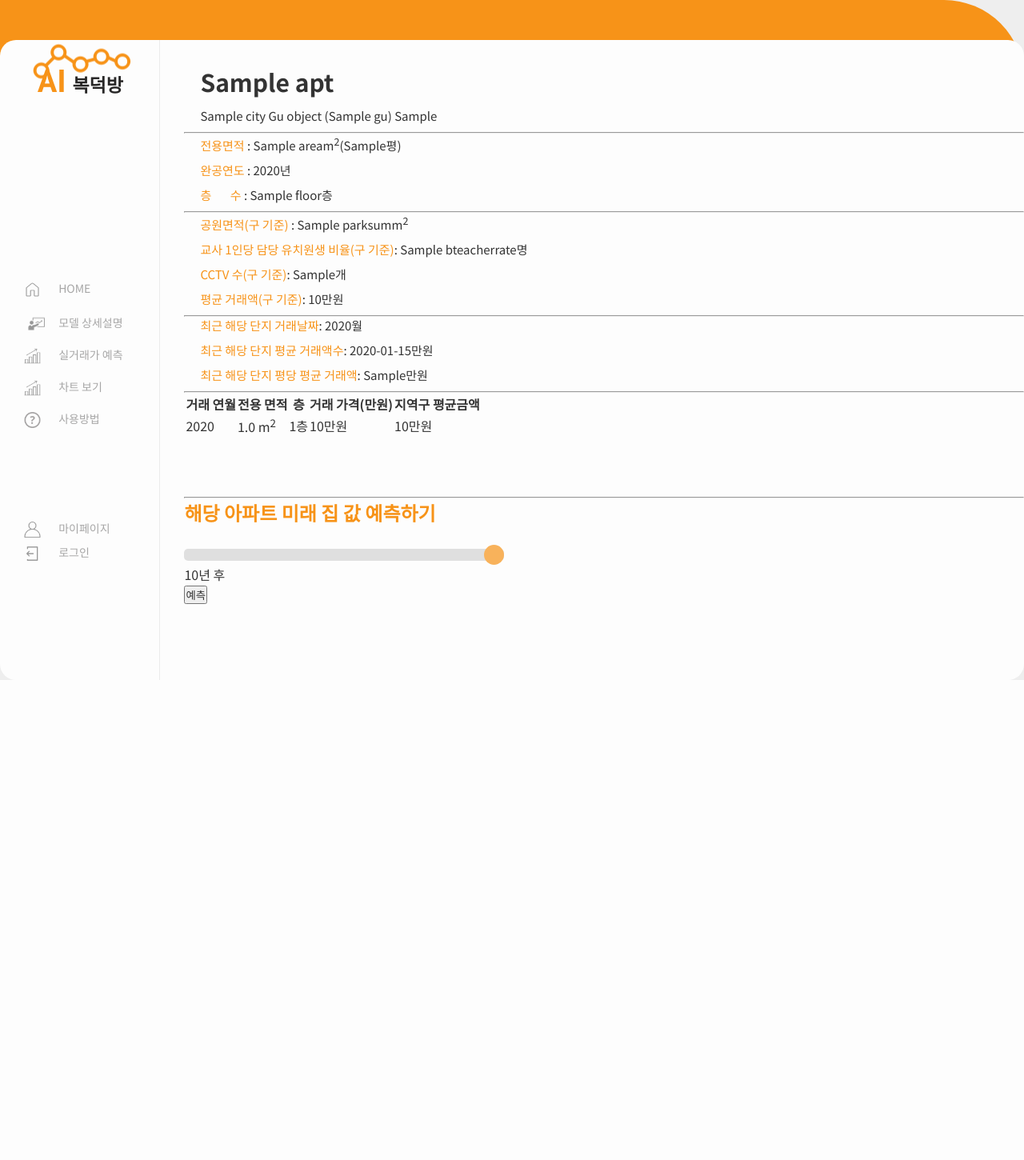
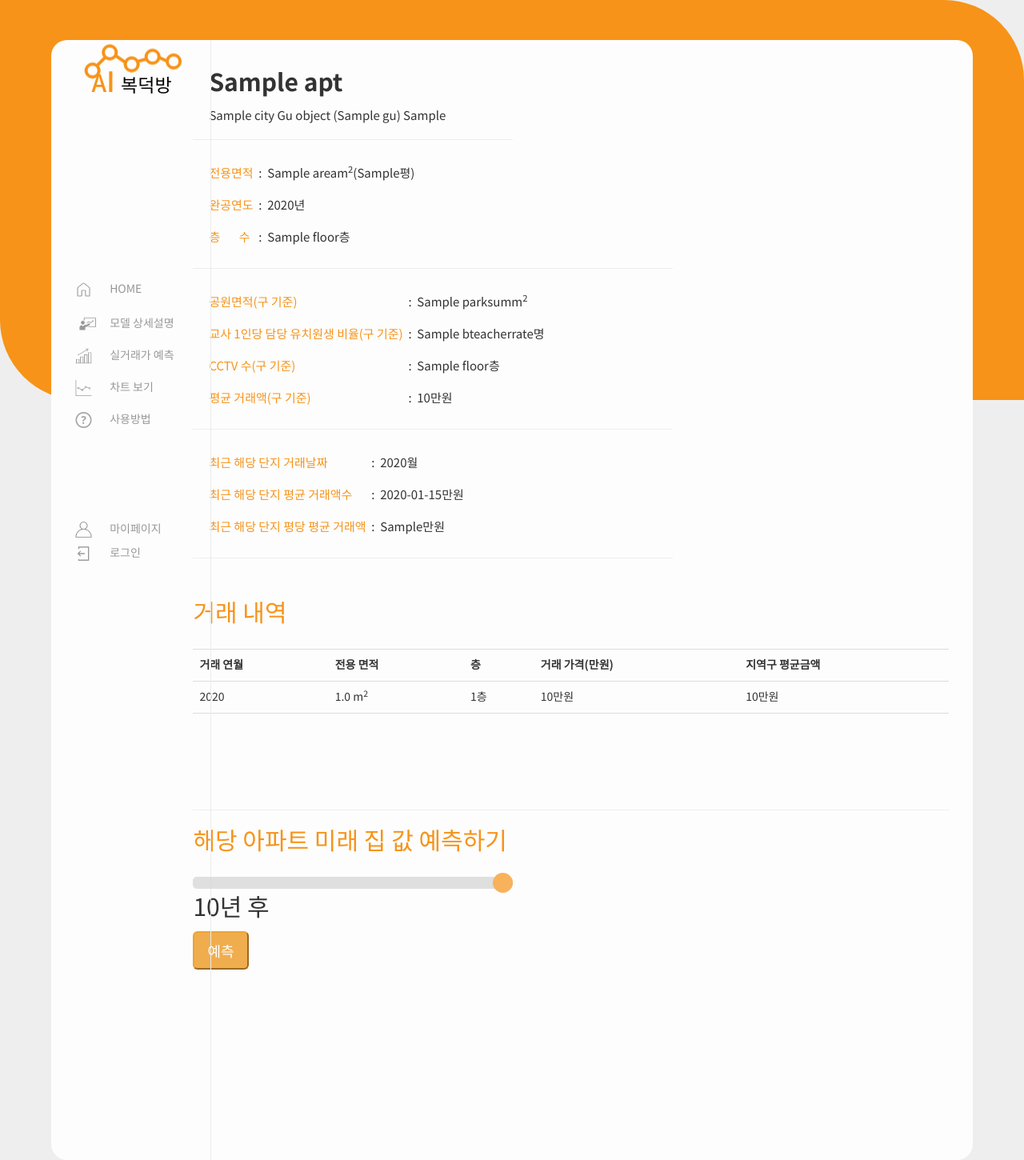
Before and after one commit to WonHyeong-Kim/AI_REAL_ESTATE_AGENCY, a Django app: template ai_real_estate_agency/predictapp/templates/info.html in a window 1280 px wide. Shown: the whole page at 80% size. Before the commit the page ends 850 px from the top, so only its background shows below. Run offline with Django 3.2, Linux system fonts and the light colour scheme; tables that the repository leaves empty hold one stand-in row (values such as "Sample post"); the template is opened without the code that fills it: values that come from a table or form of the project are taken from there, most other values are stand-ins (such as "Sample title", 1, 10 or a date in 2020); some libraries are stand-ins or nearby versions.

Commit message:
1. css 수정

```diff
--- a/ai_real_estate_agency/ai_real_estate_agency/urls.py
+++ b/ai_real_estate_agency/ai_real_estate_agency/urls.py
@@ -26,7 +26,7 @@ urlpatterns = [
     path('predict/featurePrice', views.FeaturePriceFunc),
     path('predict/', views.PredictFunc),
     path('predict/info', views.InfoFunc),
-    path('model', views.ModelFunc),
+    path('model/', views.ModelFunc),
     path('chart/', views.ChartFunc),
     path('chart/gu_chart', views.GuChart),
     path('loading/', views.LoadingFunc),
--- a/ai_real_estate_agency/predictapp/static/css/basic.css
+++ b/ai_real_estate_agency/predictapp/static/css/basic.css
@@ -35,16 +35,18 @@ body {
     position:fixed;
     width:100%;
     height:500px;
+    min-width:1200px;
     left:0;
     top:0;
     border-radius: 0 100px 0px 100px;
     background:#F79318;
 }
 
-.container{
+.containers{
     position: relative;
     /* width:1080px; */
-    width:100%;
+    min-width:1140px;
+    width:90%;
     margin:auto;
     height:800px;
     background:#fdfdfd;
@@ -54,7 +56,7 @@ body {
 
 .fontcolor {
     color: #F79318;
-    font-size: 40px;
+    font-size: 35px;
     padding: 0 2px;
 }
 
@@ -80,7 +82,7 @@ body {
 }
 
 .logo a{
-    font-family: 'PT Sans';
+    /* font-family: 'PT Sans'; */
     font-size: 23px;
     line-height: 100px;
 }
@@ -145,6 +147,8 @@ body {
 .contents {
     width:82%;
     float:right;
+    margin-right: 30px;
+    margin-left: 30px;
 }
 
 .search {
@@ -165,6 +169,8 @@ body {
 .area{
 	font-size: 15px;
 	margin:0 30px 10px 20px;
+	height:30px;
+
 }
 
 .buildDate{
--- a/ai_real_estate_agency/predictapp/templates/info.html
+++ b/ai_real_estate_agency/predictapp/templates/info.html
@@ -8,15 +8,22 @@
 	<meta name='viewport' content='width=device-width, initial-scale=1.0, maximum-scale=1.2, minimum-scale=0.8'>
 	<meta http-equiv="X-UA-Compatible" content="IE=edge">
 
+
+	<!-- java script -->
+	<script src='/static/js/jquery-1.12.4.min.js'></script>
+	<script src='/static/js/main.js'></script>
+	<script src='/static/js/prefixfree.dynamic-dom.js'></script>
+
 	<!-- css -->
 	<link href='/static/css/basic.css' rel='stylesheet'>
 	<!-- font -->
 	<link rel="stylesheet" href="https://use.fontawesome.com/releases/v5.8.1/css/all.css" integrity="sha384-50oBUHEmvpQ+1lW4y57PTFmhCaXp0ML5d60M1M7uH2+nqUivzIebhndOJK28anvf" crossorigin="anonymous">
 
-	<!-- java script -->
-	<script src='/static/js/jquery-1.12.4.min.js'></script>
-	<script src='/static/js/main.js'></script>
-	<script src='/static/js/prefixfree.dynamic-dom.js'></script>
+	<!-- boot strap -->
+	<link rel="stylesheet" href="https://maxcdn.bootstrapcdn.com/bootstrap/3.4.1/css/bootstrap.min.css">
+  	<script src="https://ajax.googleapis.com/ajax/libs/jquery/3.5.1/jquery.min.js"></script>
+  	<script src="https://maxcdn.bootstrapcdn.com/bootstrap/3.4.1/js/bootstrap.min.js"></script>
+
 
 	<!-- slider 집 값 예측 -->
 	<style>
@@ -27,7 +34,9 @@
 		    width: 100%;
 		}
 		*/
-
+		#slidecontainer{
+			width:400px;
+		}
 		.slider {
 		    -webkit-appearance: none;
     		width: 400px;
@@ -61,6 +70,16 @@
 		    background: #4CAF50;
 		    cursor: pointer;
 		}
+		a{
+			color:black;
+		}
+		a:hover{
+		   	color:orange;
+		   	text-decoration: none;
+	    }
+	    tr{
+	    	height:40px;
+	    }
 	</style>
 
 	<!-- slider bar -->
@@ -90,6 +109,7 @@
 					let featurePrice = data[0]['featurePrice'];
 					//console.log(featurePrice)
 					//$(".message").text(featurePrice+"원");
+					featurePrice = featurePrice.toLocaleString();
 					output.innerHTML = year + "년 후 예상 집 값은 "+featurePrice+"원 입니다.";
 
 				},
@@ -132,7 +152,7 @@
 <!-- 디자인용 -->
 <div class="containerBg"></div>
 <!-- 전체 -->
-<div class="container">
+<div class="containers" style="height:1400px;">
 	{% block header %}
 		{% include "left.html"%}
 	{% endblock %}
@@ -146,44 +166,64 @@
 		<div class='cityName'>
 			{{city}} {{gu}}  {{addr_kr}}
 		</div>
-		<hr>
-		<div class='area'>
-			<span class='column'>전용면적</span> : {{area}}m<sup>2</sup>({{area_pyeong}}평)
-		</div>
-		<div class='buildDate'>
-			<span class='column'>완공연도</span> : {{year_of_completion}}년
-		</div>
-		<div class='floor'>
-			<span class='column'>층&nbsp;&nbsp;&nbsp;&nbsp;&nbsp;&nbsp;&nbsp;수</span> : {{floor}}층
-		</div>
-		<hr>
+		<hr style="width: 400px;">
+		<table class='area'>
+			<tr height="30px">
+				<td class='column'>전용면적</td>
+				<td>&nbsp;&nbsp;:&nbsp;&nbsp;{{area}}m<sup>2</sup>({{area_pyeong}}평)</td>
+			</tr>
+			<tr>
+				<td class='column'>완공연도</td>
+				<td>&nbsp;&nbsp;:&nbsp;&nbsp;{{year_of_completion}}년</td>
+			</tr>
+			<tr>
+				<td class='column'>층&nbsp;&nbsp;&nbsp;&nbsp;&nbsp;&nbsp;&nbsp;수</td>
+				<td>&nbsp;&nbsp;:&nbsp;&nbsp;{{floor}}층</td>
+			</tr>
+		</table>
 
-		<div class='floor'>
-			<span class='column'> 공원면적(구 기준) </span> : {{parksum}}m<sup>2</sup>
-		</div>
-		<div class='floor'>
-			<span class='column'> 교사 1인당 담당 유치원생 비율(구 기준)</span>: {{bteacherrate}}명
-		</div>
-		<div class='floor'>
-			<span class='column'>CCTV 수(구 기준)</span>: {{gu_cctv}}개
-		</div>
-		<div class='floor'>
-			<span class='column'>평균 거래액(구 기준)</span>: {{ gu_mean_price }}만원
-		</div>
-		<hr>
+		<hr style="width: 600px;">
 
-		<div class='floor'>
-			<span class='column'>최근 해당 단지 거래날짜</span>: {{transaction_year_month}}월
-		</div>
-		<div class='floor'>
-			<span class='column'>최근 해당 단지 평균 거래액수</span>: {{maxdate_avgcost}}만원
-		</div>
-		<div class='floor'>
-			<span class='column'>최근 해당 단지 평당 평균 거래액</span>: {{avgcost_per_pyeong}}만원
-		</div>
+		<table class='floor'>
+			<tr height="30px">
+				<td class='column'>공원면적(구 기준)</td>
+				<td>&nbsp;&nbsp;:&nbsp;&nbsp;{{parksum}}m<sup>2</sup></td>
+			</tr>
+			<tr>
+				<td class='column'>교사 1인당 담당 유치원생 비율(구 기준)</td>
+				<td>&nbsp;&nbsp;:&nbsp;&nbsp;{{bteacherrate}}명
+			</tr>
+			<tr>
+				<td class='column'>CCTV 수(구 기준)</td>
+				<td>&nbsp;&nbsp;:&nbsp;&nbsp;{{floor}}층</td>
+			</tr>
+			<tr>
+				<td class='column'>평균 거래액(구 기준)</td>
+				<td>&nbsp;&nbsp;:&nbsp;&nbsp;{{ gu_mean_price }}만원</td>
+			</tr>
+		</table>
 
-		<hr>
-		<div>
+		<hr style="width: 600px;">
+
+		<table class='floor'>
+			<tr height="30px">
+				<td class='column'>최근 해당 단지 거래날짜</td>
+				<td>&nbsp;&nbsp;:&nbsp;&nbsp;{{transaction_year_month}}월</td>
+			</tr>
+			<tr>
+				<td class='column'>최근 해당 단지 평균 거래액수</td>
+				<td>&nbsp;&nbsp;:&nbsp;&nbsp;{{maxdate_avgcost}}만원
+			</tr>
+			<tr>
+				<td class='column'>최근 해당 단지 평당 평균 거래액</td>
+				<td>&nbsp;&nbsp;:&nbsp;&nbsp;{{avgcost_per_pyeong}}만원</td>
+			</tr>
+		</table>
+
+		<hr style="width: 600px;">
+
+		<div style="margin-top: 50px;">
+			<h2>거래 내역</h2><br>
 			<table class="table">
 				<tr>
   					<th>거래 연월</th><th>전용 면적</th><th>층</th><th>거래 가격(만원)</th><th>지역구 평균금액</th>
@@ -220,15 +260,15 @@
 				{% endif %}
 			</table>
 		</div>
-		<br><br><br>
+		<br><br>
 		<hr>
 		<!-- slider 집 값 예측 -->
 		<h2>해당 아파트 미래 집 값 예측하기</h2><br>
 		<div id="slidecontainer">
 		  <input type="range" min="0" max="3" value="3" class="slider" id="myRange">
-		  <p> <span id="demo"></span></p>
+		  <p> <span id="demo" style="font-size: 30px;"></span></p>
 		</div>
-		<input id="pricePredict" type="button" value="예측">
+		<input class="btn-warning btn-lg" id="pricePredict" type="button" value="예측">
 		<div class="message" style="width:50px; height:50px;"></div>
 	</div>
 </div>
--- a/ai_real_estate_agency/predictapp/templates/left.html
+++ b/ai_real_estate_agency/predictapp/templates/left.html
@@ -33,7 +33,7 @@
 	<div class="headerWrap bd">
 		<header>
 			<h1 class="logo">
-				 <a href="/."><span class="fontcolor">AI</span> 복덕방</a>
+				 <a href="/."><span class="fontcolor"><span style="font-size: 30px;">A</span>I</span> 복덕방</a>
 			</h1>
 
 			<ul class="hdMenu">
@@ -48,7 +48,7 @@
 				</li>
 				<li>
 					<!-- 모델 상세설명 메뉴 -->
-					<a href="model">
+					<a href="/model">
 					<span class="liImg">
 						<img src="/static/images/icon-introduction.png" alt="introduction icon">
 					</span>
@@ -68,7 +68,7 @@
 					<!-- 차트 보기 -->
 					<a href="/chart">
 					<span class="liImg">
-						<img src="/static/images/icon-chart.png" alt="chart icon">
+						<img src="/static/images/icon-chart2.png" alt="chart icon">
 					</span>
 					차트 보기
 					</a>
```
Also changed, not shown: ai_real_estate_agency/predictapp/templates/chart.html (+10 -3 lines), ai_real_estate_agency/predictapp/templates/index.html (+32 -28 lines), ai_real_estate_agency/predictapp/templates/loading.html (+12 -2 lines), ai_real_estate_agency/predictapp/templates/model.html (+14 -7 lines), ai_real_estate_agency/predictapp/templates/predict.html (+21 -15 lines), ai_real_estate_agency/predictapp/views.py (+10 -12 lines), ai_real_estate_agency/predictapp/static/images/icon-chart2.png (added).
